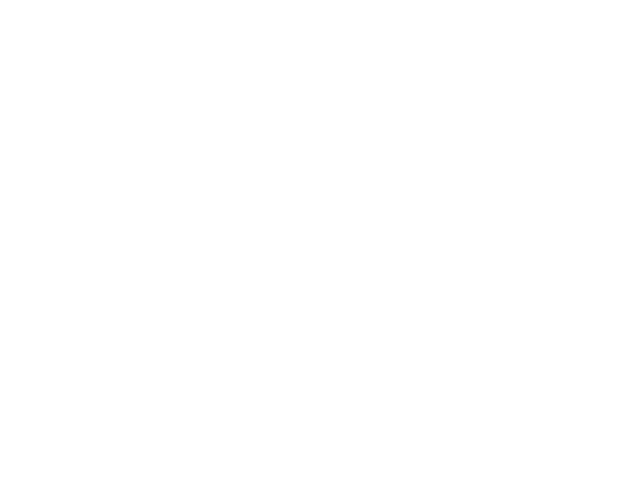
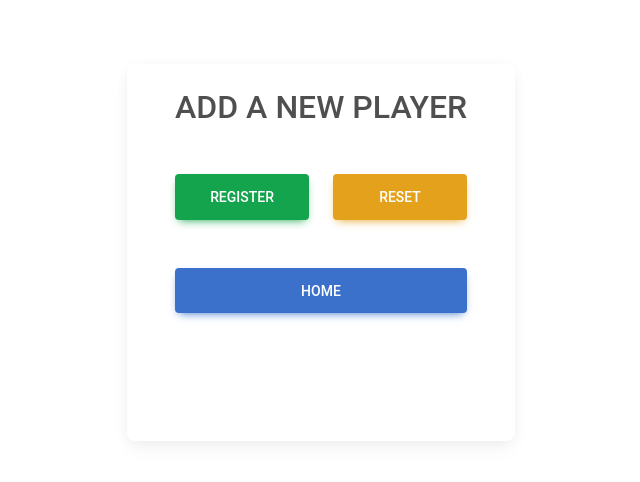
Before and after one commit to Anthony-s-Company/ReactPuppy, a React app: page /addPuppy in a window 1280 px wide. Before the commit this address had no page. Shown: the top 482 px of the page, without its empty margins (319-959 px from the left). Built offline with nearby package versions, Linux system fonts and the light colour scheme; the HTML template or start-up script is replaced by a standard one.

Commit message:
ready to form and delete

```diff
--- a/package.json
+++ b/package.json
@@ -10,7 +10,10 @@
     "preview": "vite preview"
   },
   "dependencies": {
+    "@emotion/react": "^11.11.1",
+    "@emotion/styled": "^11.11.0",
     "@fortawesome/fontawesome-free": "^6.4.0",
+    "@mui/material": "^5.14.3",
     "axios": "^1.4.0",
     "mdb-react-ui-kit": "^6.1.0",
     "react": "^18.2.0",
--- a/src/App.css
+++ b/src/App.css
@@ -8,6 +8,7 @@
   background-color: #FCBF8D;
   padding: 10px;
   border-radius: 15px;
+
 }
 
 .containerDetail {
--- a/src/App.jsx
+++ b/src/App.jsx
@@ -1,6 +1,7 @@
 import "./App.css";
 import Home from './components/Home';
 import Details from './components/Details';
+import Form from './components/Form';
 import { Routes, Route } from "react-router-dom";
 
 
@@ -10,10 +11,9 @@ export default function App() {
     <>
       <Routes>
         <Route path="/" element={<Home />} />
+        <Route path="/addPuppy" element={<Form />} />
         <Route path="/details/:id" element={<Details />} />
       </Routes>
     </>
   );
 }
-
-{/* <GridExample key={puppy.id} puppy={puppy} /> */}
--- a/src/components/Card.jsx
+++ b/src/components/Card.jsx
@@ -1,4 +1,5 @@
 /* eslint-disable react/prop-types */
+import { useState, useEffect } from 'react';
 import {
   MDBCol,
   MDBCard,
@@ -9,8 +10,30 @@ import {
   MDBCardFooter,
   MDBBtn  } from 'mdb-react-ui-kit';
 import { Link } from "react-router-dom";
+import { removePlayer } from '../services/Services';
 
 export default function Card({puppy}) {
+
+const [error, setError] = useState(false);
+const [loaded, setLoaded] = useState(false);
+
+// useEffect(() => {
+//   async function deletePlayer() {
+//     try {
+//       const response = await removePlayer(puppy.id)
+//       setLoaded(true)
+//     } catch (error) {
+//       setError(error)
+//     }
+//   }
+//   setLoaded(false)
+//   deletePlayer();
+
+// }, []);
+
+function deletePuppy() {
+  console.log("cosa")
+}
 
 return (
   <MDBCol>
@@ -32,7 +55,7 @@ return (
             Details
           </MDBBtn>
         </Link>
-        <MDBBtn className='me-1' color='warning' onClick={()=>{console.log('deleting and go home')}}>
+        <MDBBtn className='me-1' color='warning' onClick={deletePuppy}>
           Delete
         </MDBBtn>
       </MDBCardFooter>
--- /dev/null
+++ b/src/components/Form.jsx
@@ -0,0 +1,103 @@
+/* eslint-disable react/prop-types */
+import { useState, useEffect } from "react";
+import {
+  MDBBtn,
+  MDBContainer,
+  MDBCard,
+  MDBCardBody,
+  MDBInput,
+  MDBCol,
+  MDBRow
+}
+from 'mdb-react-ui-kit';
+
+
+export default function Form() {
+
+  const [name, setName] = useState("");
+  const [breed, setBreed] = useState("");
+  const [error, setError] = useState(null);
+  const [status, setStatus] = useState(false);
+
+  function resetForm() {
+    setUsername("");
+    setPassword("");
+  }
+
+  async function handleSubmit(event) {
+    event.preventDefault();
+
+    // const newUser = {
+    //   username,
+    //   password
+    // };
+
+    // if(username.length > 0 && password.length > 8){
+    //   try {
+    //     const response = await fetch(SIGN_UP_URL,
+    //       {
+    //           method: 'POST',
+    //           body: JSON.stringify(newUser),
+    //           headers: {
+    //               'Content-Type': 'application/json',
+    //           },
+    //       });
+
+    //   const result = await response.json();
+    //   setToken(result.token);
+    //   setIsSigned(true);
+    //   setMsg(result.message);
+    //   resetForm();
+
+    //   } catch (error) {
+    //     setError(error.message);
+    //   }
+    // }else{
+    //   setError("Password Require at least 8 Characters")
+    //   setIsSigned(true);
+    // }
+  }
+
+  return (
+    <>
+    <form method="post" onSubmit={handleSubmit}>
+      <MDBContainer fluid className='d-flex align-items-center justify-content-center bg-image' >
+        <div className='mask gradient-custom-3'></div>
+        <MDBCard className='m-5' style={{maxWidth: '600px'}}>
+          <MDBCardBody className='px-5'>
+            <h2 className="text-uppercase text-center mb-5">Add a New Player</h2>
+            {/* <MDBInput wrapperClass='mb-4' label='Your Name' size='lg' id='form1' type='text'
+                      value={username}
+                      onChange={(e) => {setUsername(e.target.value);}}
+            />
+            <MDBInput wrapperClass='mb-4' label='Password' size='lg' id='form3' type='password'
+                      value={password}
+                      onChange={(e) => {setPassword(e.target.value);}}
+            /> */}
+            <MDBRow className='mb-4'>
+              <MDBCol>
+                <MDBBtn className='mb-4 w-100 gradient-custom-4' color='success' size='lg'
+                        type="submit"> Register
+                </MDBBtn>
+              </MDBCol>
+              <MDBCol>
+                <MDBBtn className='mb-4 w-100 btn btn-warning-4' color='warning' size='lg'
+                        type="reset" onClick={resetForm}>Reset
+                </MDBBtn>
+              </MDBCol>
+
+            </MDBRow>
+            <MDBRow className='mb-8'>
+              <MDBCol>
+              <MDBBtn className='mb-4 w-100 btn btn-warning-4' size='lg'
+                        type="reset" onClick={resetForm}>Home
+                </MDBBtn>
+              </MDBCol>
+            </MDBRow>
+          </MDBCardBody>
+        </MDBCard>
+      </MDBContainer>
+    </form>
+    </>
+  );
+}
--- a/src/components/Home.jsx
+++ b/src/components/Home.jsx
@@ -1,12 +1,11 @@
 import { useState, useEffect } from 'react';
-import {MDBContainer, MDBRow} from 'mdb-react-ui-kit';
+import {MDBContainer, MDBRow, MDBBtn} from 'mdb-react-ui-kit';
 
 import Card from '../components/Card'
 import Search from '../components/Search'
-
+import { Link } from "react-router-dom";
 
 import { fetchAllPlayers } from '../services/Services';
-
 
 export default function Home() {
   const [players, setPlayers] = useState();
@@ -32,14 +31,19 @@ export default function Home() {
     <>
       {loaded && !error && (
         <MDBContainer className='containerColor'>
-          <MDBContainer className='containerColor'>
-            <h1>ALL PLAYERS</h1>
+          <h1>ALL PLAYERS</h1>
+          <MDBContainer>
+            <Search />
+            <Link to={`/addPuppy`}>
+              <MDBBtn size='lg' color='success'>
+                ADD
+              </MDBBtn>
+            </Link>
+            {/* <MDBBtn size='lg' onClick={() => {<BasicModal />}}> Add </MDBBtn> */}
           </MDBContainer>
-          <Search />
           <MDBRow className='row-cols-1 row-cols-md-4 g-4'>
             {players.map((player) => <Card key={player.id} puppy={player}/>)}
           </MDBRow>
-
         </MDBContainer>
         )
       }
```
Also changed, not shown: 1 other file (tests, documents, lock files or other folders).
